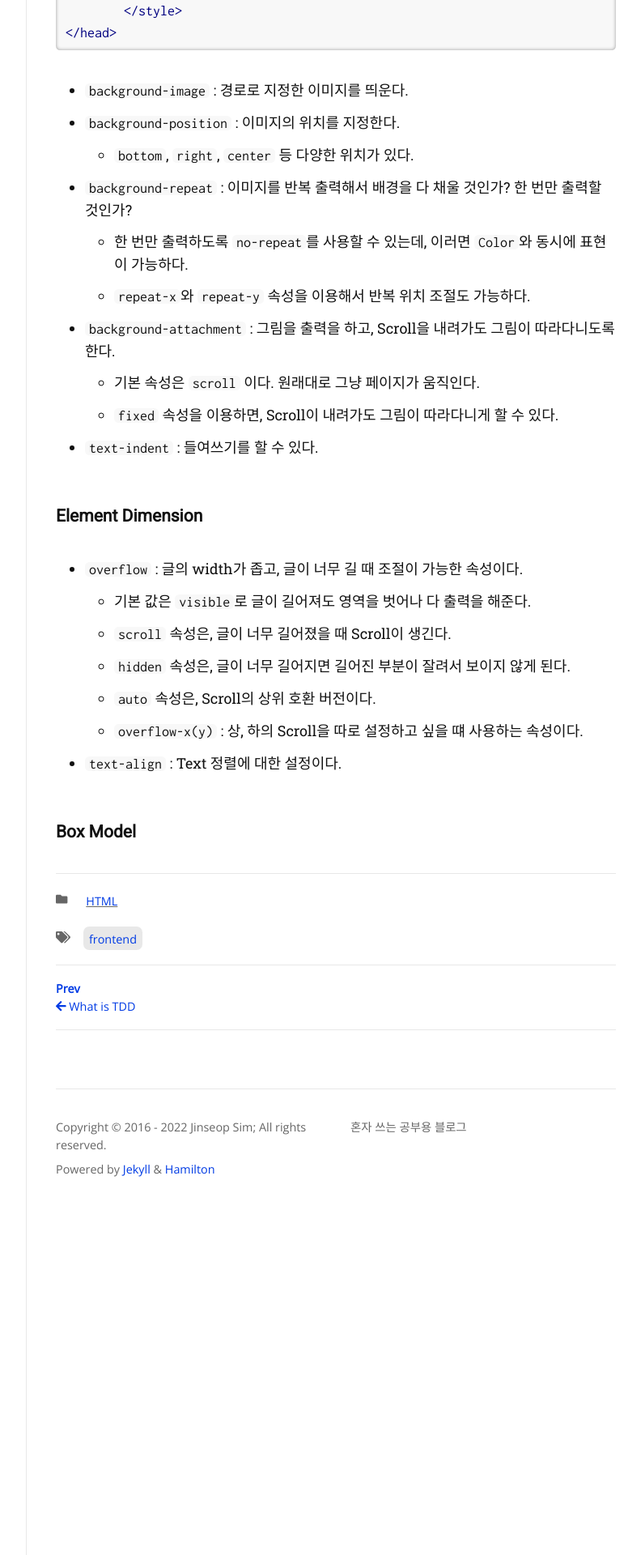
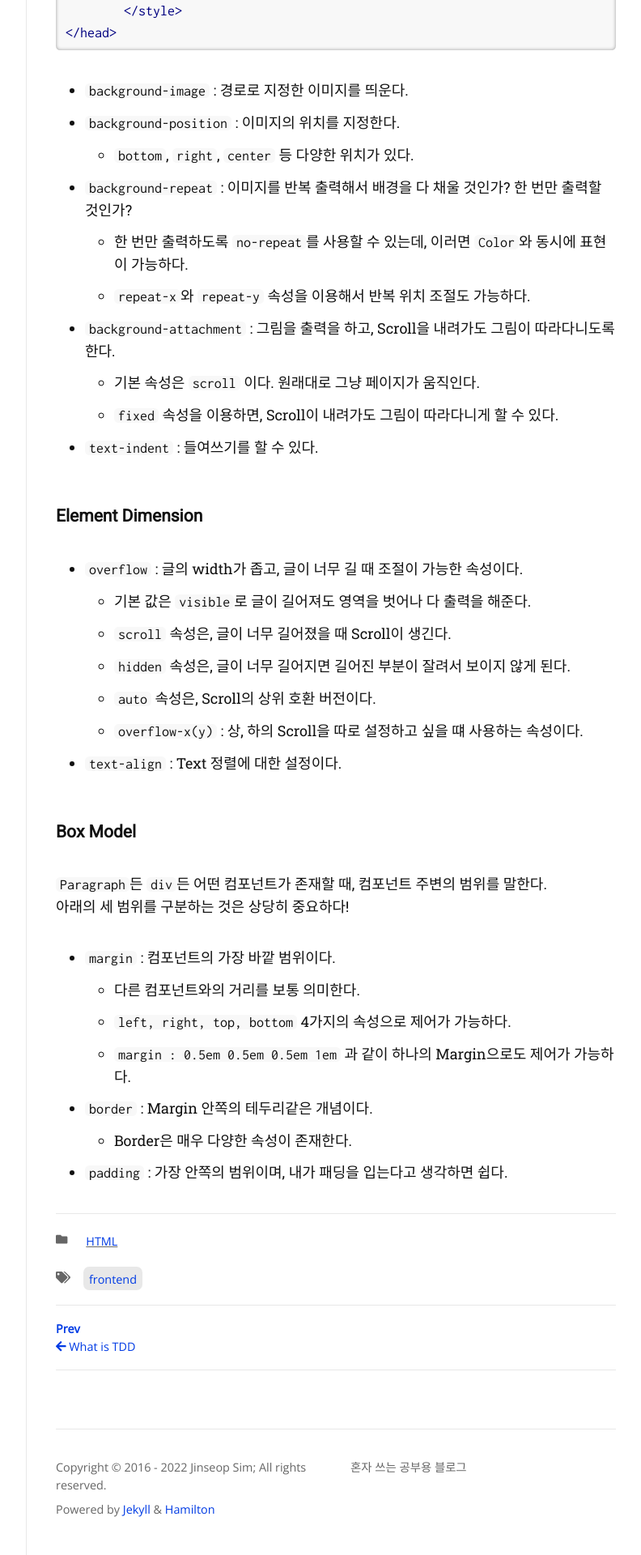
Before and after one commit to Jinseop-Sim/Jinseop-Sim.github.io, a Jekyll site: the page built from _posts/2022-09-26-CSS-Attributes.md, in a window 1280 px wide. Shown: the part 806-2726 px from the top of the page at 81% size, without its empty margins (357-1149 px from the left). Built offline with Jekyll 4.4.1, drawn with Linux system fonts in a browser that asks for light colours; nearby versions of some CDN libraries; some web fonts are replaced.

Commit message:
modify post

````diff
--- a/_posts/2022-09-26-CSS-Attributes.md
+++ b/_posts/2022-09-26-CSS-Attributes.md
@@ -47,3 +47,13 @@ toc: true
 - ```text-align``` : Text 정렬에 대한 설정이다.
 
 ### Box Model
+```Paragraph```든 ```div```든 어떤 컴포넌트가 존재할 때, 컴포넌트 주변의 범위를 말한다.
+아래의 세 범위를 구분하는 것은 상당히 중요하다!
+
+- ```margin``` : 컴포넌트의 가장 바깥 범위이다.
+    - 다른 컴포넌트와의 거리를 보통 의미한다.
+    - ```left, right, top, bottom``` 4가지의 속성으로 제어가 가능하다.
+    - ```margin : 0.5em 0.5em 0.5em 1em``` 과 같이 하나의 Margin으로도 제어가 가능하다.
+- ```border``` : Margin 안쪽의 테두리같은 개념이다.
+    - Border은 매우 다양한 속성이 존재한다.
+- ```padding``` : 가장 안쪽의 범위이며, 내가 패딩을 입는다고 생각하면 쉽다.
````
